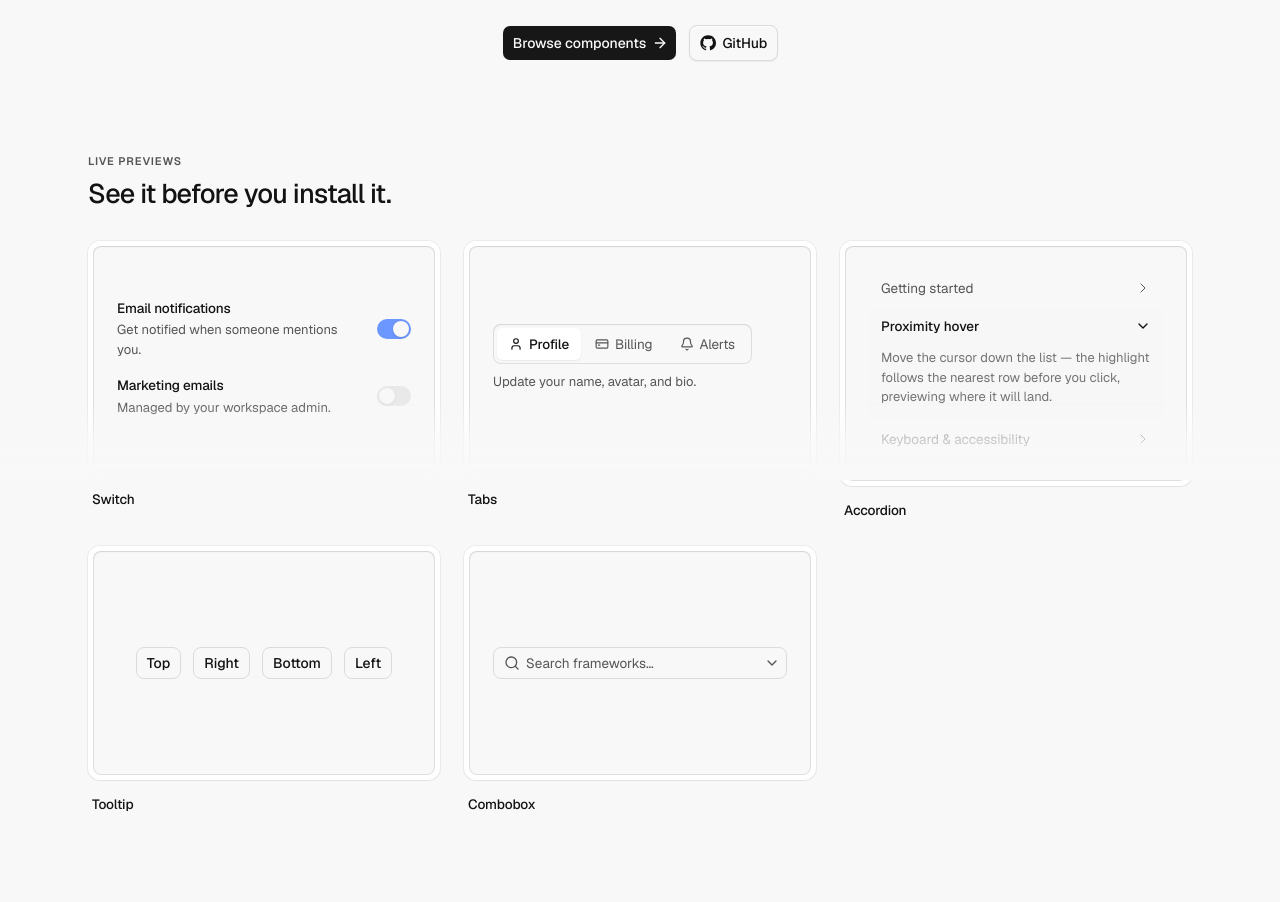
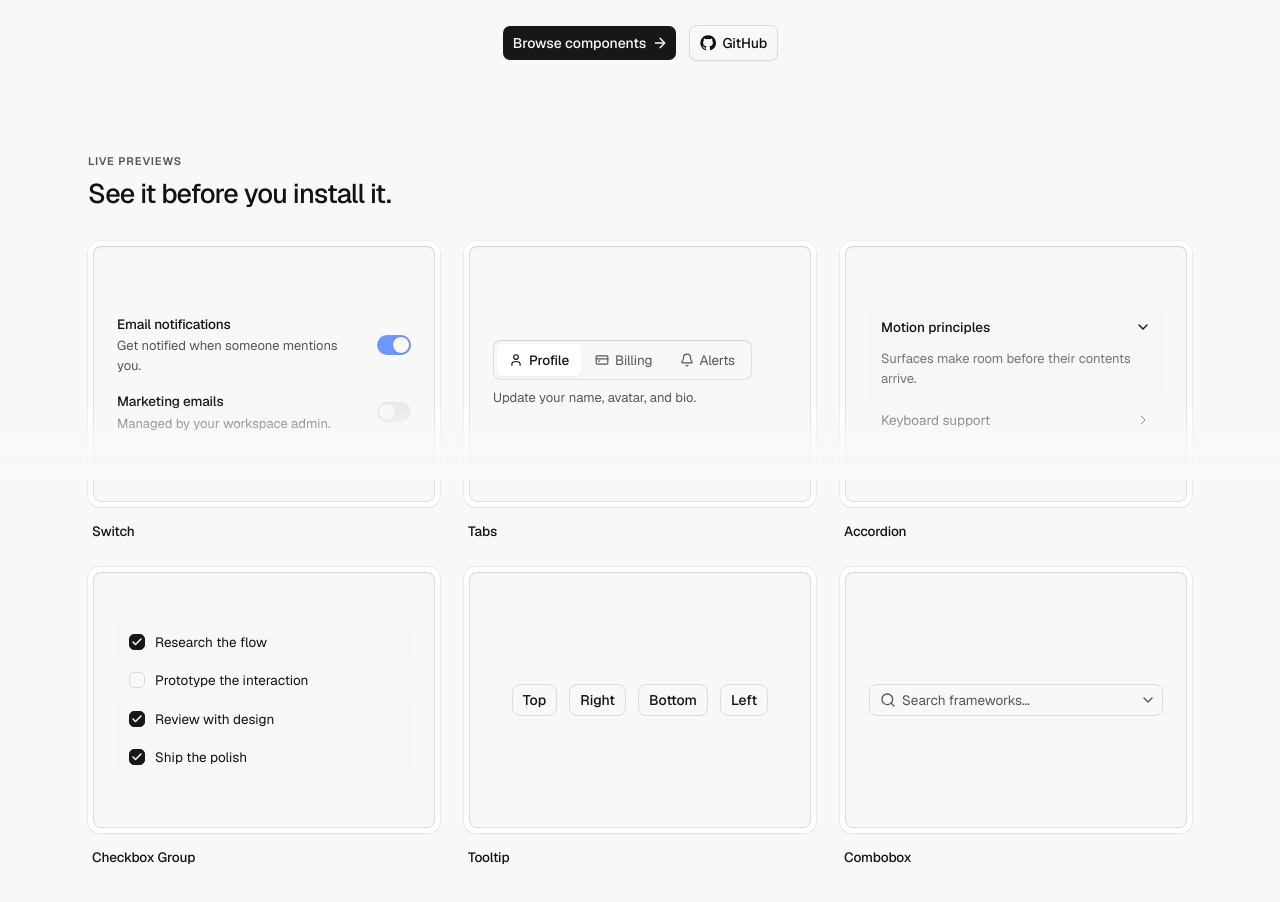
Before and after one commit to PPRAMANIK62/trovecn, a Next.js app: page / in a window 1280 px wide. Shown: the part 320-1222 px from the top of the page. Built offline with nearby package versions, Linux system fonts and the light colour scheme.

Commit message:
feat(landing): standardize preview stages

```diff
--- a/src/components/site/landing-showcase.tsx
+++ b/src/components/site/landing-showcase.tsx
@@ -1,9 +1,16 @@
 "use client";
 
-import type { ReactNode } from "react";
+import { useState, type ReactNode } from "react";
 import Link from "next/link";
 import { motion, useReducedMotion, type Variants } from "motion/react";
 
+import {
+  Accordion,
+  AccordionContent,
+  AccordionItem,
+  AccordionTrigger,
+} from "@/components/ui/accordion";
+import { CheckboxGroup, CheckboxGroupItem } from "@/components/ui/checkbox";
 import { getComponent } from "@/lib/components-registry";
 import { spring } from "@/lib/springs";
 
@@ -17,9 +24,55 @@ const FEATURED = [
   { slug: "switch", example: "Settings row" },
   { slug: "tabs", example: "Icons" },
   { slug: "accordion", example: "Single expand" },
+  { slug: "checkbox-group", example: "Basic" },
   { slug: "tooltip", example: "Placement" },
   { slug: "combobox", example: "Standalone" },
 ] as const;
+
+/** The landing page is a comparison surface, not a second docs page. These
+ * compact variants preserve the signature interaction while fitting a shared
+ * preview viewport; the complete examples stay on their component pages. */
+function CompactAccordionPreview() {
+  return (
+    <Accordion type="single" defaultValue="motion" className="w-full max-w-sm">
+      <AccordionItem value="motion">
+        <AccordionTrigger>Motion principles</AccordionTrigger>
+        <AccordionContent>Surfaces make room before their contents arrive.</AccordionContent>
+      </AccordionItem>
+      <AccordionItem value="keyboard">
+        <AccordionTrigger>Keyboard support</AccordionTrigger>
+      </AccordionItem>
+    </Accordion>
+  );
+}
+
+const compactTasks = [
+  { name: "research", label: "Research the flow" },
+  { name: "prototype", label: "Prototype the interaction" },
+  { name: "review", label: "Review with design" },
+  { name: "ship", label: "Ship the polish" },
+];
+
+function CompactCheckboxGroupPreview() {
+  const [value, setValue] = useState<string[]>(["research", "review", "ship"]);
+
+  return (
+    <div className="w-full max-w-sm">
+      <CheckboxGroup value={value} onValueChange={setValue}>
+        {compactTasks.map((task) => (
+          <CheckboxGroupItem key={task.name} name={task.name}>
+            {task.label}
+          </CheckboxGroupItem>
+        ))}
+      </CheckboxGroup>
+    </div>
+  );
+}
+
+const landingDemos: Partial<Record<(typeof FEATURED)[number]["slug"], () => ReactNode>> = {
+  accordion: CompactAccordionPreview,
+  "checkbox-group": CompactCheckboxGroupPreview,
+};
 
 /**
  * Same container/item stagger shape as ExampleList (docs/design-system.md
@@ -34,15 +87,12 @@ function ShowcaseGrid({ children }: { children: ReactNode }) {
   const container: Variants = {
     hidden: {},
     visible: {
-      transition: reduceMotion ? undefined : { staggerChildren: 0.06 },
+      transition: reduceMotion ? undefined : { staggerChildren: 0.08 },
     },
   };
 
   return (
     <motion.div
-      initial="hidden"
-      whileInView="visible"
-      viewport={{ once: true, margin: "-100px" }}
       variants={container}
       className="mt-8 grid grid-cols-1 gap-6 sm:grid-cols-2 lg:grid-cols-3"
     >
@@ -70,14 +120,14 @@ function LandingTile({
   const registryItem = getComponent(slug);
   const demo = registryItem?.examples.find((e) => e.title === example);
   if (!registryItem || !demo) return null;
-  const Demo = demo.Demo;
+  const Demo = landingDemos[slug] ?? demo.Demo;
 
   const item: Variants = {
-    hidden: reduceMotion ? { opacity: 1, y: 0 } : { opacity: 0, y: 8 },
+    hidden: reduceMotion ? { opacity: 1, y: 0 } : { opacity: 0, y: 12 },
     visible: {
       opacity: 1,
       y: 0,
-      transition: reduceMotion ? { duration: 0 } : spring.quick.enter,
+      transition: reduceMotion ? { duration: 0 } : spring.moderate.enter,
     },
   };
 
@@ -90,7 +140,7 @@ function LandingTile({
           control (e.g. Tabs) and visibly distort that control's own layout
           animation. Only the caption below is the navigation affordance. */}
       <div className="rounded-xl bg-card p-[5px] shadow-card">
-        <div className="flex min-h-56 items-center justify-center rounded-lg bg-background p-6 shadow-well">
+        <div className="flex h-64 items-center justify-center overflow-hidden rounded-lg bg-background p-6 shadow-well">
           <Demo />
         </div>
       </div>
@@ -108,15 +158,39 @@ function LandingTile({
 }
 
 export function LandingShowcase() {
+  const reduceMotion = useReducedMotion();
+  const section: Variants = {
+    hidden: {},
+    visible: {
+      transition: reduceMotion ? undefined : { delayChildren: 0.04, staggerChildren: 0.1 },
+    },
+  };
+  const header: Variants = {
+    hidden: reduceMotion ? { opacity: 1, y: 0 } : { opacity: 0, y: 8 },
+    visible: {
+      opacity: 1,
+      y: 0,
+      transition: reduceMotion ? { duration: 0 } : spring.moderate.enter,
+    },
+  };
+
   return (
-    <section className="mx-auto max-w-6xl px-6 pb-20 pt-6 sm:pt-8">
-      <p className="text-label uppercase text-muted-foreground">Live previews</p>
-      <h2 className="mt-2 text-title text-foreground">See it before you install it.</h2>
+    <motion.section
+      variants={section}
+      initial="hidden"
+      whileInView="visible"
+      viewport={{ once: true, margin: "-100px" }}
+      className="mx-auto max-w-6xl px-6 pb-20 pt-6 sm:pt-8"
+    >
+      <motion.div variants={header}>
+        <p className="text-label uppercase text-muted-foreground">Live previews</p>
+        <h2 className="mt-2 text-title text-foreground">See it before you install it.</h2>
+      </motion.div>
       <ShowcaseGrid>
         {FEATURED.map((f) => (
           <LandingTile key={f.slug} slug={f.slug} example={f.example} />
         ))}
       </ShowcaseGrid>
-    </section>
+    </motion.section>
   );
 }
```
